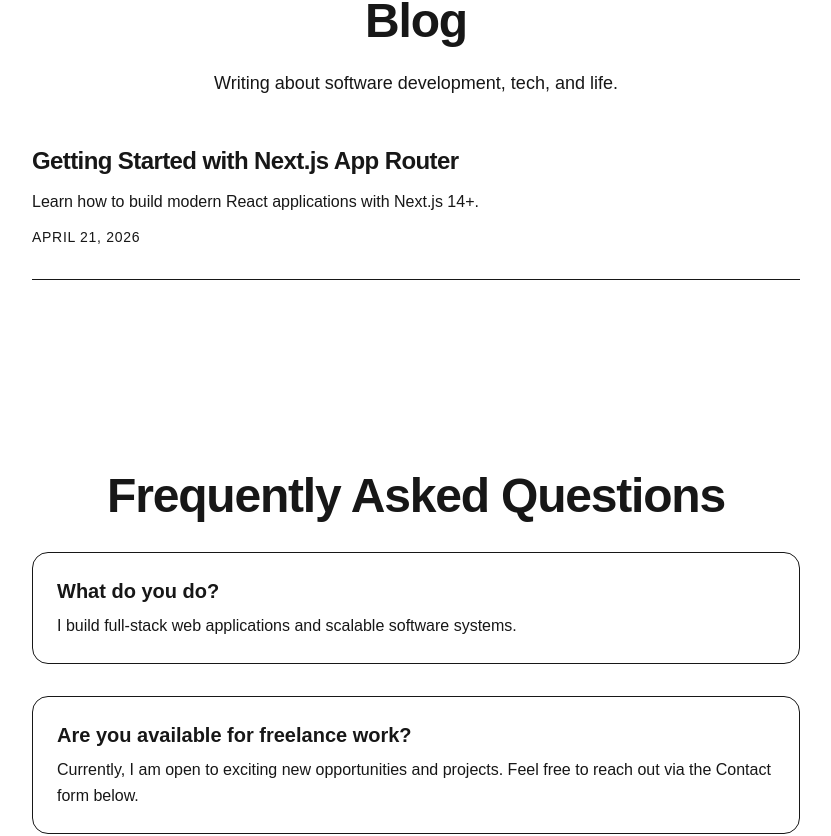
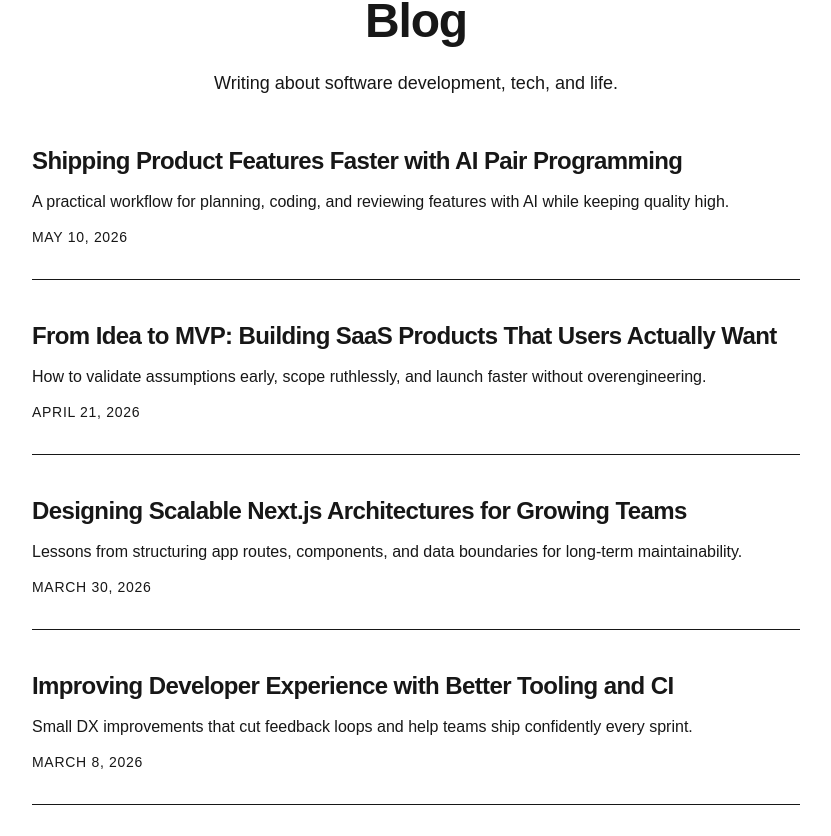
Before and after one commit to Danieltish/danielmutinda.com, a Next.js app: page / in a window 1280 px wide. Shown: the part 4882-5718 px from the top of the page, without its empty margins (224-1055 px from the left). Built offline with nearby package versions, Linux system fonts and the light colour scheme.

Commit message:
Add multiple blog posts to homepage blog section

```diff
--- a/src/components/BlogSection.tsx
+++ b/src/components/BlogSection.tsx
@@ -1,4 +1,35 @@
 export default function BlogSection() {
+  const posts = [
+    {
+      title: "Shipping Product Features Faster with AI Pair Programming",
+      excerpt:
+        "A practical workflow for planning, coding, and reviewing features with AI while keeping quality high.",
+      date: "May 10, 2026",
+      href: "#",
+    },
+    {
+      title: "From Idea to MVP: Building SaaS Products That Users Actually Want",
+      excerpt:
+        "How to validate assumptions early, scope ruthlessly, and launch faster without overengineering.",
+      date: "April 21, 2026",
+      href: "#",
+    },
+    {
+      title: "Designing Scalable Next.js Architectures for Growing Teams",
+      excerpt:
+        "Lessons from structuring app routes, components, and data boundaries for long-term maintainability.",
+      date: "March 30, 2026",
+      href: "#",
+    },
+    {
+      title: "Improving Developer Experience with Better Tooling and CI",
+      excerpt:
+        "Small DX improvements that cut feedback loops and help teams ship confidently every sprint.",
+      date: "March 8, 2026",
+      href: "#",
+    },
+  ];
+
   return (
     <section id="blog" className="container mx-auto px-6 py-12 md:py-20 lg:py-24 max-w-4xl scroll-mt-20">
       <div className="text-center w-full">
@@ -10,13 +41,15 @@ export default function BlogSection() {
         </p>
       </div>
       <div className="space-y-10 w-full max-w-3xl mx-auto text-left">
-        <article className="group relative flex flex-col space-y-3 border-b border-border/60 pb-8">
-          <h3 className="text-xl sm:text-2xl font-bold tracking-tight transition-colors group-hover:text-primary">
-            <a href="#">Getting Started with Next.js App Router</a>
-          </h3>
-          <p className="text-sm sm:text-base text-muted-foreground leading-relaxed">Learn how to build modern React applications with Next.js 14+.</p>
-          <time className="text-xs sm:text-sm text-muted-foreground font-medium uppercase tracking-wider">April 21, 2026</time>
-        </article>
+        {posts.map((post) => (
+          <article key={post.title} className="group relative flex flex-col space-y-3 border-b border-border/60 pb-8">
+            <h3 className="text-xl sm:text-2xl font-bold tracking-tight transition-colors group-hover:text-primary">
+              <a href={post.href}>{post.title}</a>
+            </h3>
+            <p className="text-sm sm:text-base text-muted-foreground leading-relaxed">{post.excerpt}</p>
+            <time className="text-xs sm:text-sm text-muted-foreground font-medium uppercase tracking-wider">{post.date}</time>
+          </article>
+        ))}
       </div>
     </section>
   );
```
